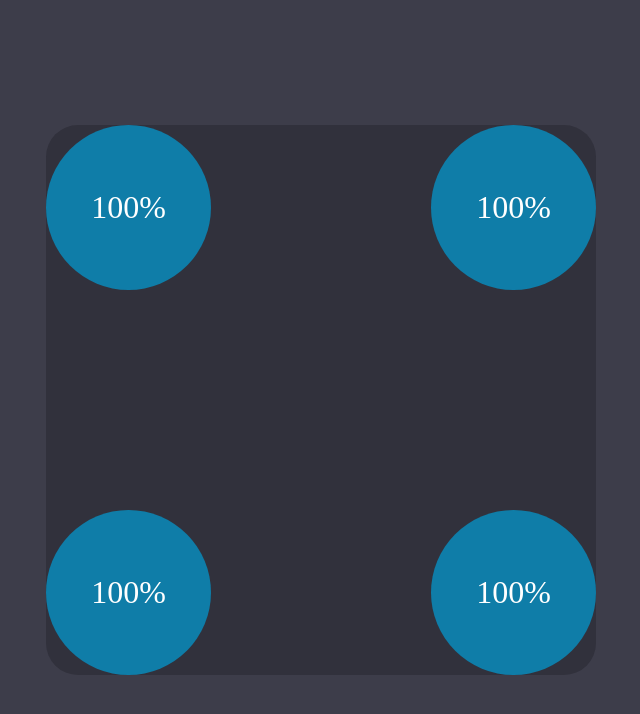
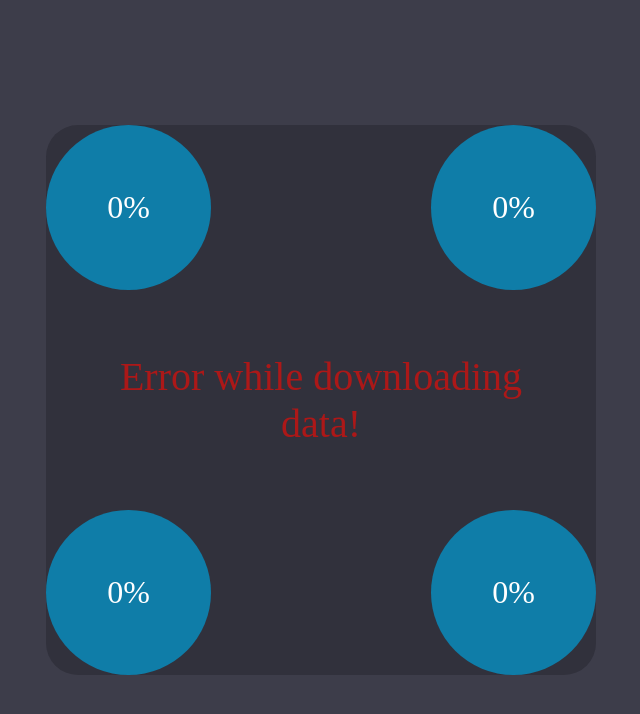
Before and after one commit to Miklakapi/Quadcopter, a Flask app: page / in a window 1280 px wide. Shown: the top 714 px of the page, without its empty margins (319-959 px from the left). Run offline with Flask 2, Linux system fonts and the light colour scheme.

Commit message:
Web visualizer - client side

```diff
--- a/engine_power_visualizer/app.py
+++ b/engine_power_visualizer/app.py
@@ -21,7 +21,7 @@ def index():
 
 @app.route('/get-data')
 def get_data():
-    return {'1': 10, '2': 10, '3': 10, '4': 10}
+    return {'1': 10, '2': 5, '3': 2, '4': 1}
 
 
 if __name__ == '__main__':
--- a/engine_power_visualizer/static/css/style.css
+++ b/engine_power_visualizer/static/css/style.css
@@ -14,8 +14,11 @@ body {
     height: 550px;
     background-color: #31313c;
     position: relative;
-    border-radius: 2rem; }
-    .container .box .square {
+    border-radius: 2rem;
+    display: flex;
+    align-items: center;
+    justify-content: center; }
+    .container .box .engine {
       width: 30%;
       height: 30%;
       background-color: #0f7da8;
@@ -25,15 +28,20 @@ body {
       justify-content: center;
       border-radius: 100%;
       font-size: 2rem; }
-      .container .box .square:nth-child(1) {
+      .container .box .engine:nth-child(1) {
         top: 0;
         left: 0; }
-      .container .box .square:nth-child(2) {
+      .container .box .engine:nth-child(2) {
         top: 0;
         right: 0; }
-      .container .box .square:nth-child(3) {
+      .container .box .engine:nth-child(3) {
         bottom: 0;
         left: 0; }
-      .container .box .square:nth-child(4) {
+      .container .box .engine:nth-child(4) {
         bottom: 0;
         right: 0; }
+    .container .box .error {
+      color: #ac1818;
+      font-size: 2.5rem;
+      max-width: 75%;
+      text-align: center; }
--- a/engine_power_visualizer/static/js/setup.js
+++ b/engine_power_visualizer/static/js/setup.js
@@ -0,0 +1,31 @@
+let interval;
+
+$(document).ready(function () {
+    interval = setInterval(initPower, 500);
+});
+
+function initPower() {
+    fetch('http://192.168.1.6:5000/get-data')
+    .then(async response => {
+
+        if (!response.ok) {
+            let status = response.status;
+            return Promise.reject(status);
+        }
+
+        const responseData = await response.json();
+
+        putData(responseData);
+    })
+    .catch(error => {
+        $('.error').html('Error while downloading data!');
+        clearInterval(interval);
+    });
+}
+
+function putData(data) {
+    $('.engine:nth-child(1)').html(data['1']);
+    $('.engine:nth-child(2)').html(data['2']);
+    $('.engine:nth-child(3)').html(data['3']);
+    $('.engine:nth-child(4)').html(data['4']);
+}
--- a/engine_power_visualizer/static/scss/style.scss
+++ b/engine_power_visualizer/static/scss/style.scss
@@ -22,8 +22,11 @@ body{
         background-color: darken($color: $bg-color, $amount: 5%);
         position: relative;
         border-radius: 2rem;
+        display: flex;
+        align-items: center;
+        justify-content: center;
 
-        .square {
+        .engine {
             width: 30%;
             height: 30%;
             background-color: $engine-color;
@@ -54,5 +57,12 @@ body{
                 right: 0;
             }
         }
+
+        .error {
+            color: rgb(172, 24, 24);
+            font-size: 2.5rem;
+            max-width: 75%;
+            text-align: center;
+        }
     }
 }
--- a/engine_power_visualizer/templates/index.html
+++ b/engine_power_visualizer/templates/index.html
@@ -12,10 +12,11 @@
 <body>
     <div class="container">
 		<div class="box">
-			<div class="square">100%</div>
-			<div class="square">100%</div>
-			<div class="square">100%</div>
-			<div class="square">100%</div>
+			<div class="engine">0%</div>
+			<div class="engine">0%</div>
+			<div class="engine">0%</div>
+			<div class="engine">0%</div>
+			<div class="error"></div>
 		</div>
 	</div>
 </body>
```
